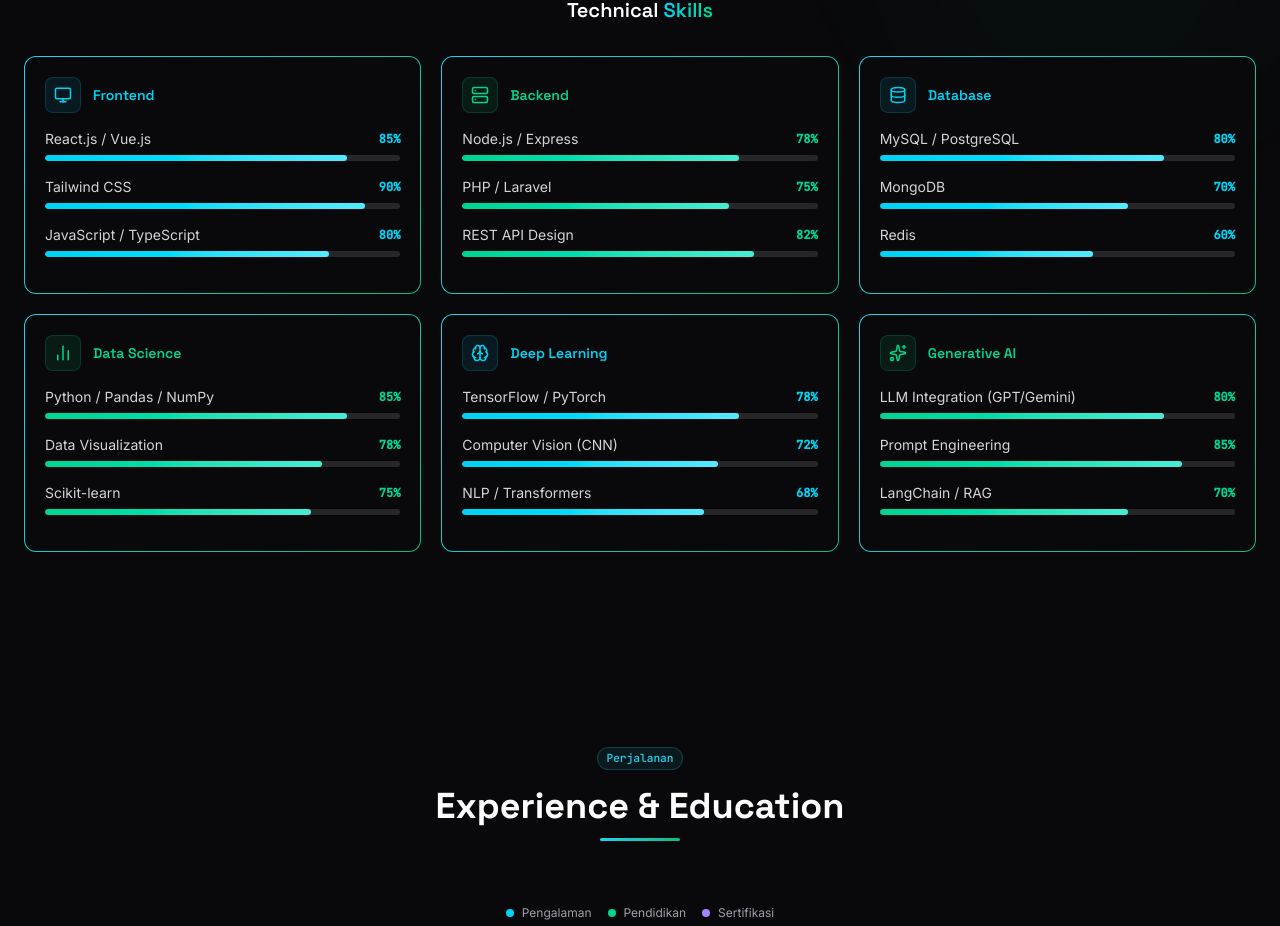
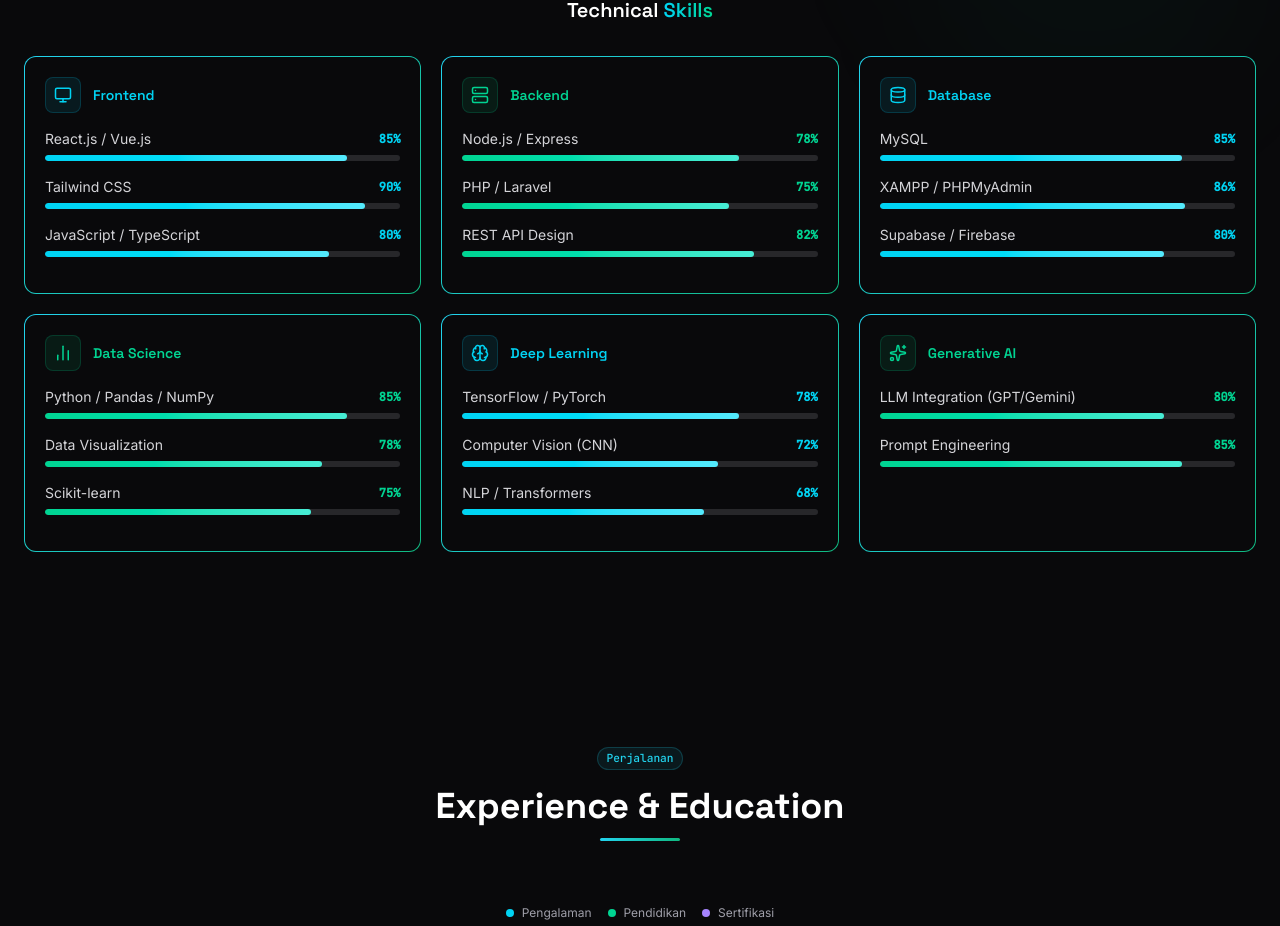
Before and after one commit to Firmanarpp/Firman-Naufal-Aryaputra, a React (Vite) app: page / in a window 1280 px wide. Shown: the part 1577-2503 px from the top of the page. Built offline with nearby package versions, Linux system fonts and the light colour scheme.

Commit message:
Update portfolioData.js

```diff
--- a/src/data/portfolioData.js
+++ b/src/data/portfolioData.js
@@ -44,9 +44,9 @@ export const skills = [
     icon: "Database",
     color: "cyan",
     items: [
-      { name: "MySQL / PostgreSQL", level: 80 },
-      { name: "MongoDB", level: 70 },
-      { name: "Redis", level: 60 },
+      { name: "MySQL", level: 85 },
+      { name: "XAMPP / PHPMyAdmin", level: 86 },
+      { name: "Supabase / Firebase", level: 80 },
     ],
   },
   {
@@ -76,7 +76,6 @@ export const skills = [
     items: [
       { name: "LLM Integration (GPT/Gemini)", level: 80 },
       { name: "Prompt Engineering", level: 85 },
-      { name: "LangChain / RAG", level: 70 },
     ],
   },
 ];
```
